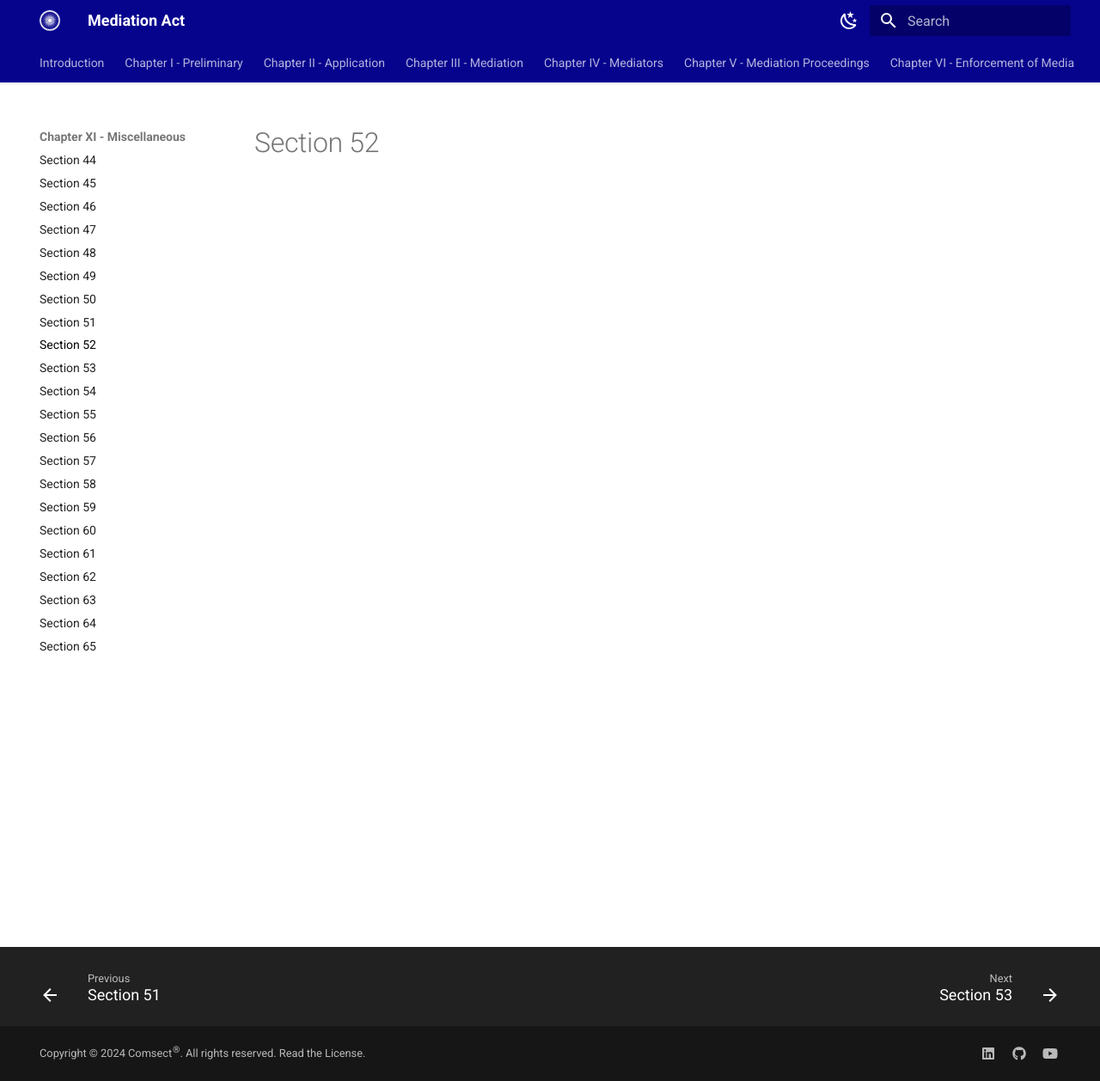
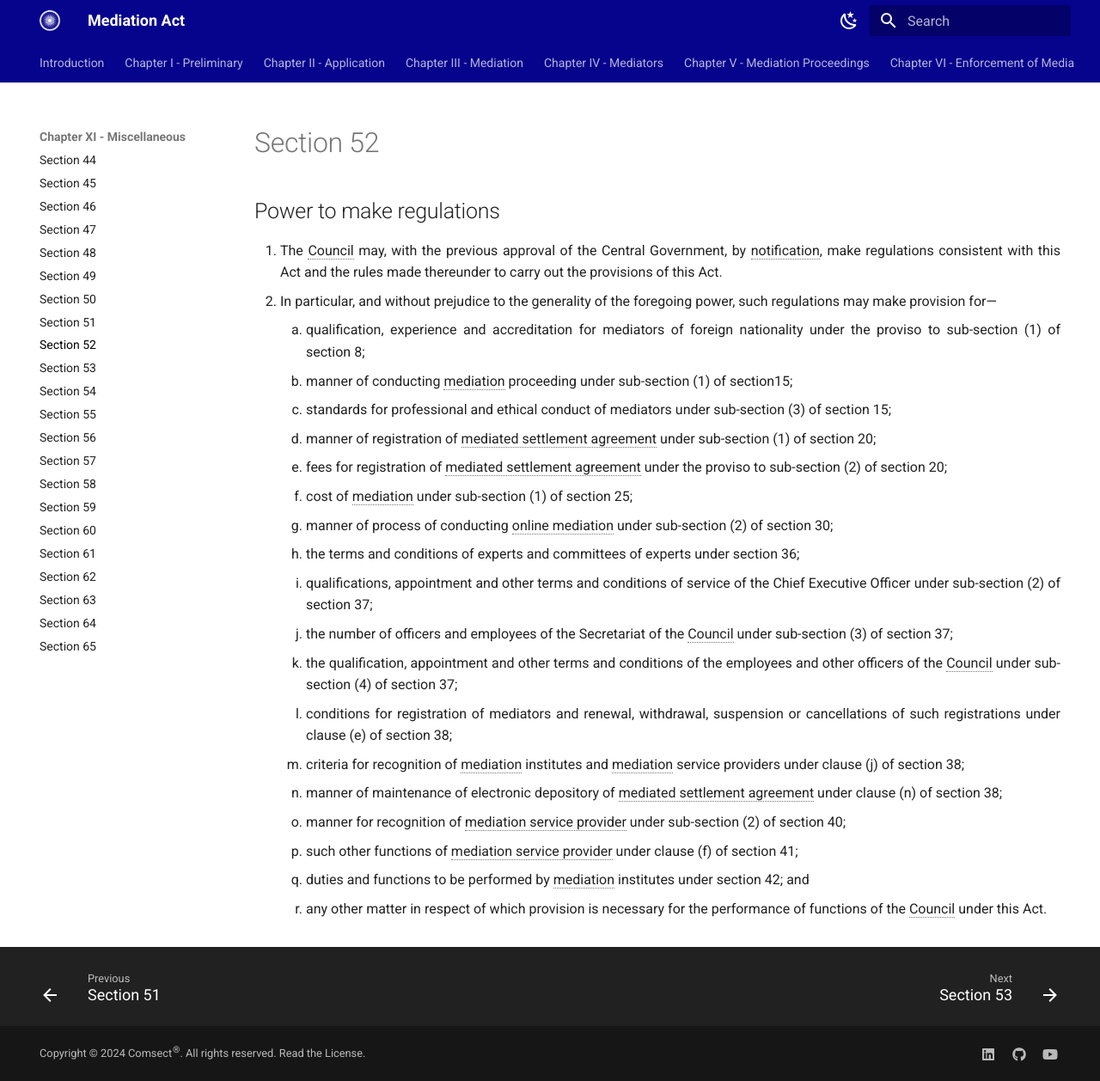
Before and after one commit to comsect/mediation-act, an MkDocs documentation site: the page built from docs/en/52.md, in a window 1280 px wide and 1258 px high. Shown: the whole window at 86% size. Built offline with MkDocs 1.6.1 and Material for MkDocs 9.7.7, drawn with Linux system fonts in a browser that asks for light colours.

Commit message:
add section-fifty-two

```diff
--- a/docs/en/52.md
+++ b/docs/en/52.md
@@ -3,3 +3,26 @@ hide:
     - toc
 description: Power to make regulations
 ---
+
+## Power to make regulations
+
+1. The Council may, with the previous approval of the Central Government, by notification, make regulations consistent with this Act and the rules made thereunder to carry out the provisions of this Act.
+2. In particular, and without prejudice to the generality of the foregoing power, such regulations may make provision for—
+    1. qualification, experience and accreditation for mediators of foreign nationality under the proviso to sub-section (1) of section 8;
+    2. manner of conducting mediation proceeding under sub-section (1) of section15;
+    3. standards for professional and ethical conduct of mediators under sub-section (3) of section 15;
+    4. manner of registration of mediated settlement agreement under sub-section (1) of section 20;
+    5. fees for registration of mediated settlement agreement under the proviso to sub-section (2) of section 20;
+    6. cost of mediation under sub-section (1) of section 25;
+    7. manner of process of conducting online mediation under sub-section (2) of section 30;
+    8. the terms and conditions of experts and committees of experts under section 36;
+    9. qualifications, appointment and other terms and conditions of service of the Chief Executive Officer under sub-section (2) of section 37;
+    10. the number of officers and employees of the Secretariat of the Council under sub-section (3) of section 37;
+    11. the qualification, appointment and other terms and conditions of the employees and other officers of the Council under sub-section (4) of section 37;
+    12. conditions for registration of mediators and renewal, withdrawal, suspension or cancellations of such registrations under clause (e) of section 38;
+    13. criteria for recognition of mediation institutes and mediation service providers under clause (j) of section 38;
+    14. manner of maintenance of electronic depository of mediated settlement agreement under clause (n) of section 38;
+    15. manner for recognition of mediation service provider under sub-section (2) of section 40;
+    16. such other functions of mediation service provider under clause (f) of section 41;
+    17. duties and functions to be performed by mediation institutes under section 42; and
+    18. any other matter in respect of which provision is necessary for the performance of functions of the Council under this Act.
```
